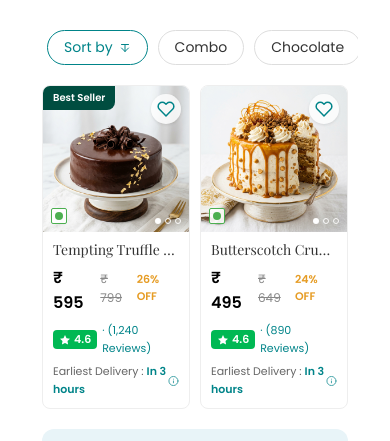
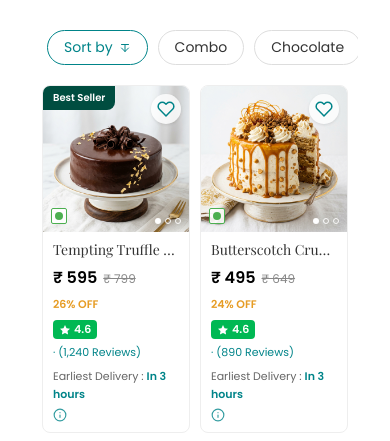
Before and after one commit to jalwa22/jalwacakebakery, a website: page index.html in a window 390 px wide. Shown: the part 844-1285 px from the top of the page. Drawn offline with nearby package versions, Linux system fonts and the light colour scheme.

Commit message:
Enhance mobile responsiveness on product cards

```diff
--- a/assets/css/products.css
+++ b/assets/css/products.css
@@ -71,6 +71,7 @@
     display: flex;
     flex-direction: column;
     margin-bottom: 5px;
+    min-width: 0;
 }
 
 .product-image-wrapper {
@@ -168,6 +169,7 @@
     flex-direction: column;
     flex-grow: 1;
     font-family: 'Poppins', sans-serif;
+    min-width: 0;
 }
 
 .product-title {
@@ -185,6 +187,7 @@
     align-items: baseline;
     gap: 6px;
     margin: 0 0 6px 0;
+    flex-wrap: wrap;
 }
 .current-price {
     font-size: 16px;
@@ -207,6 +210,7 @@
     align-items: center;
     gap: 5px;
     margin-bottom: 6px;
+    flex-wrap: wrap;
 }
 .rating-pill {
     background: #00b853;
@@ -232,6 +236,8 @@
     justify-content: space-between;
     align-items: center;
     margin-top: auto; /* Push to bottom if height grows */
+    gap: 5px;
+    flex-wrap: wrap;
 }
 .delivery-info strong {
     color: #008489;
```
